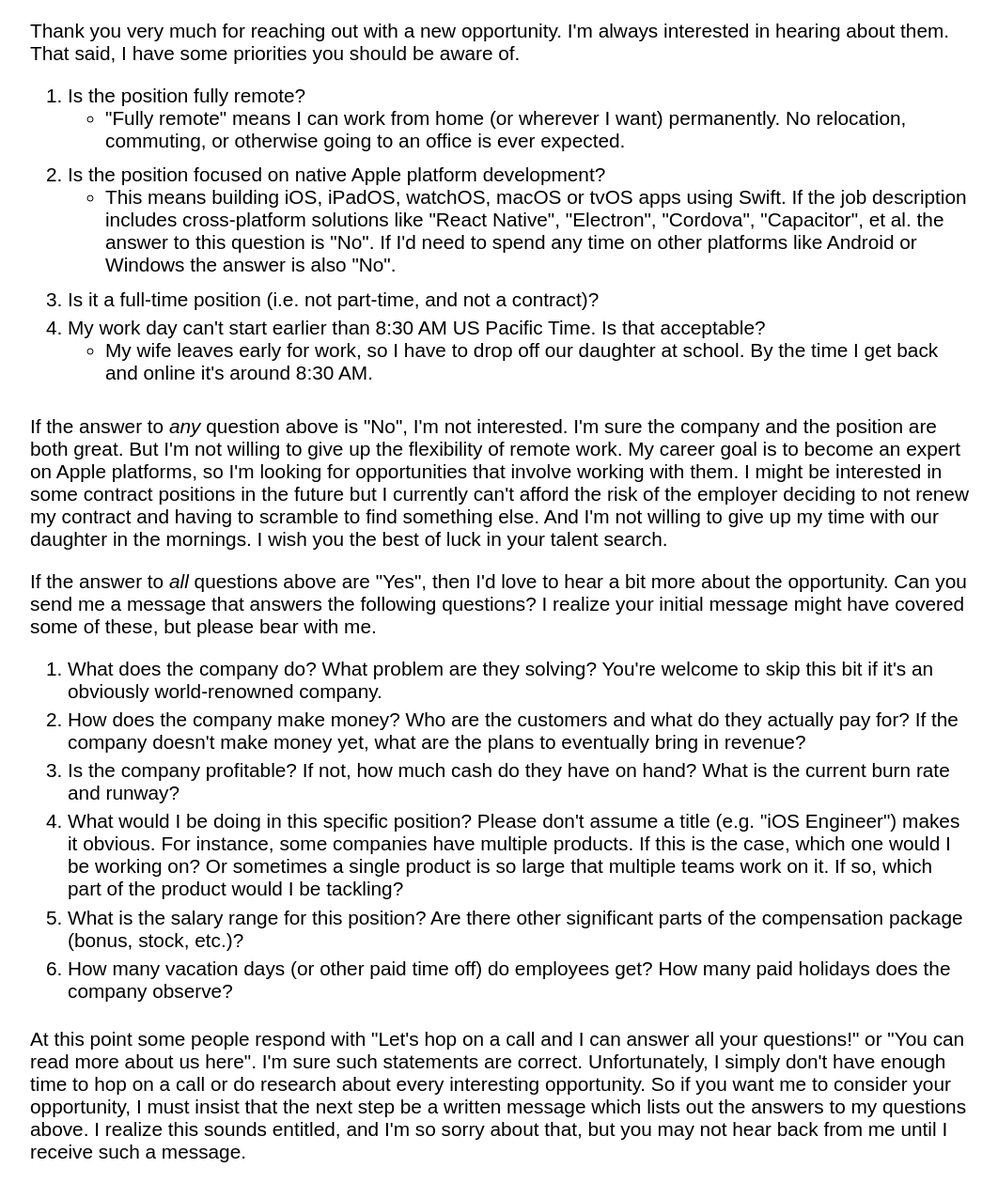
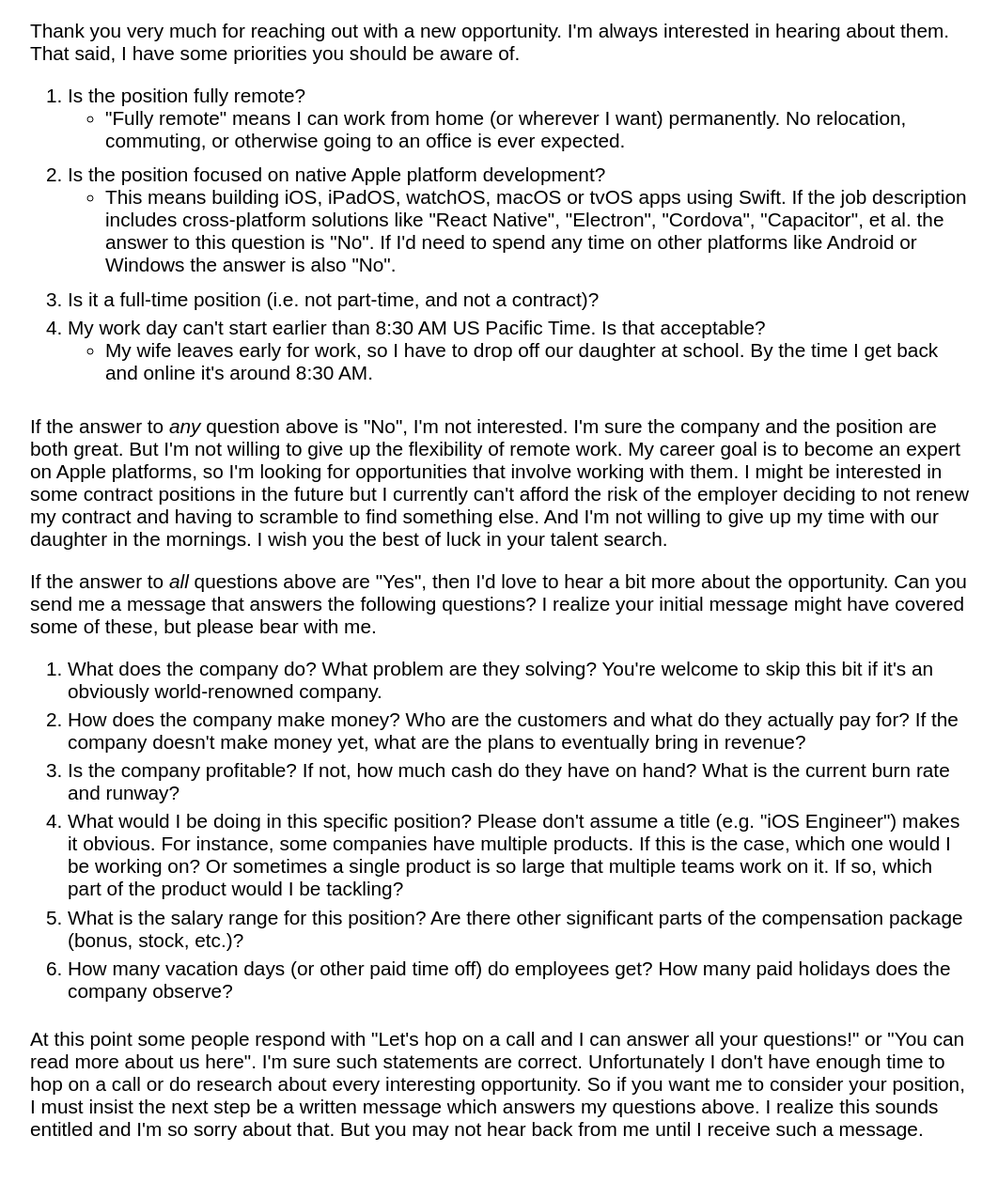
Before and after one commit to koralcem/personal-site, a Jekyll site: the page built from opportunity.html, in a window 1280 px wide. Shown: the whole page at 94% size, without its empty margins (108-1170 px from the left). Built offline with Jekyll 4.4.1, drawn with Linux system fonts in a browser that asks for light colours; after the commit the page ends 1235 px from its top, so only the background shows below that.

Commit message:
Minor tweaks to opportunity page

```diff
--- a/opportunity.html
+++ b/opportunity.html
@@ -44,5 +44,5 @@
 </ol>
 
 <p>
-  At this point some people respond with "Let's hop on a call and I can answer all your questions!" or "You can read more about us here". I'm sure such statements are correct. Unfortunately, I simply don't have enough time to hop on a call or do research about every interesting opportunity. So if you want me to consider your opportunity, I must insist that the next step be a written message which lists out the answers to my questions above. I realize this sounds entitled, and I'm so sorry about that, but you may not hear back from me until I receive such a message.
+  At this point some people respond with "Let's hop on a call and I can answer all your questions!" or "You can read more about us here". I'm sure such statements are correct. Unfortunately I don't have enough time to hop on a call or do research about every interesting opportunity. So if you want me to consider your position, I must insist the next step be a written message which answers my questions above. I realize this sounds entitled and I'm so sorry about that. But you may not hear back from me until I receive such a message.
 </p>
```
